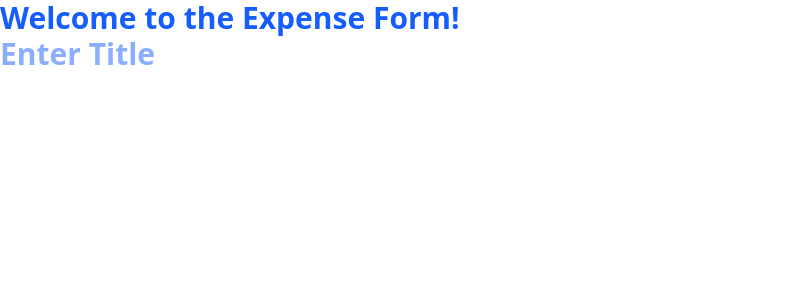
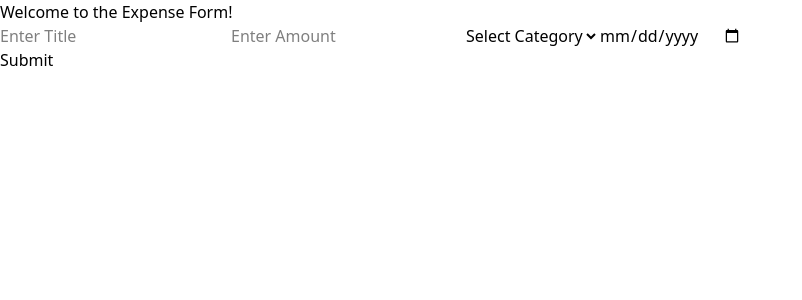
Before and after one commit to tnikhilchowdary/mern-express-tracker, a React (Vite) app in the folder expense/: page / in a window 1280 px wide. Shown: the top 300 px of the page, without its empty margins (0-802 px from the left). Built offline with nearby package versions, Linux system fonts and the light colour scheme.

Commit message:
Basic Form Functionality

```diff
--- a/expense/src/components/ExpenseForm.jsx
+++ b/expense/src/components/ExpenseForm.jsx
@@ -8,13 +8,51 @@ const ExpenseForm = () => {
         date:""
     })
 
+    const handleChange = (e) => {
+        setForm({
+            ...form, [e.target.name] : e.target.value
+        })
+    }
+
+
+
     return(
-        <div className="text-3xl font-bold text-blue-600">
+        <div className="">
             <h1>Welcome to the Expense Form!</h1>
             <form>
                 <input type="text"
+                name="title"
                 placeholder="Enter Title"
+                value={form.title}
+                onChange={handleChange}
                 />
+                 <input type="number"
+                name="amount"
+                placeholder="Enter Amount"
+                value={form.amount}
+                onChange={handleChange}
+                />
+                <select
+                    name="category"
+                    value={form.category}
+                    onChange={handleChange}
+                    >
+                    <option value="">Select Category</option>
+                    <option value="Food">Food</option>
+                    <option value="Travel">Travel</option>
+                    <option value="Bills">Bills</option>
+                    <option value="Shopping">Shopping</option>
+                    <option value="Other">Other</option>
+                </select>
+                <input type="date"
+                name="date"
+                placeholder="Enter Date"
+                value={form.date}
+                onChange={handleChange}
+                />
+                <div>
+                <button type="submit">Submit</button>
+                </div>
             </form>
         </div>
     )
```
Also changed, not shown: 1 other file (tests, documents, lock files or other folders).
